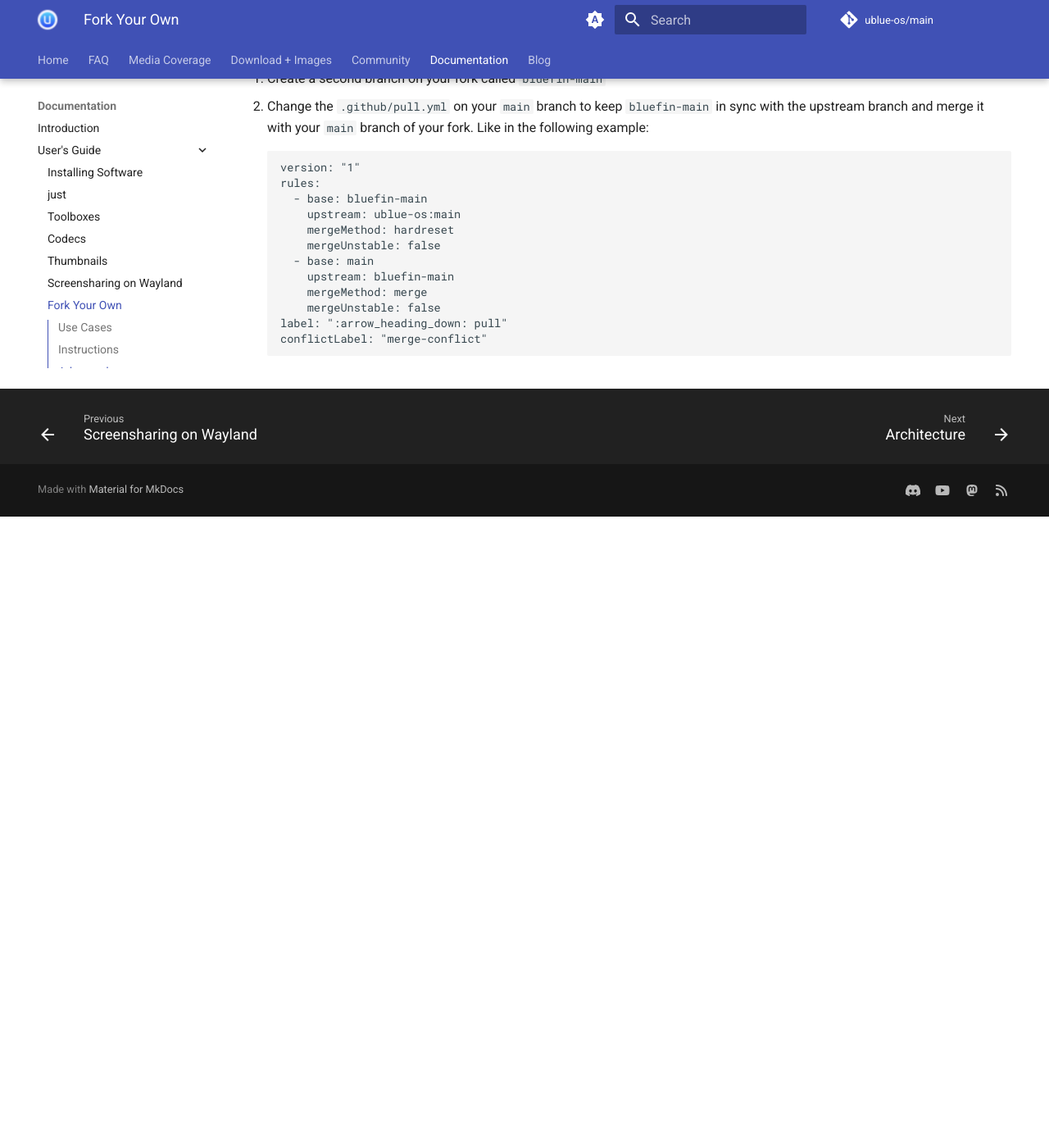
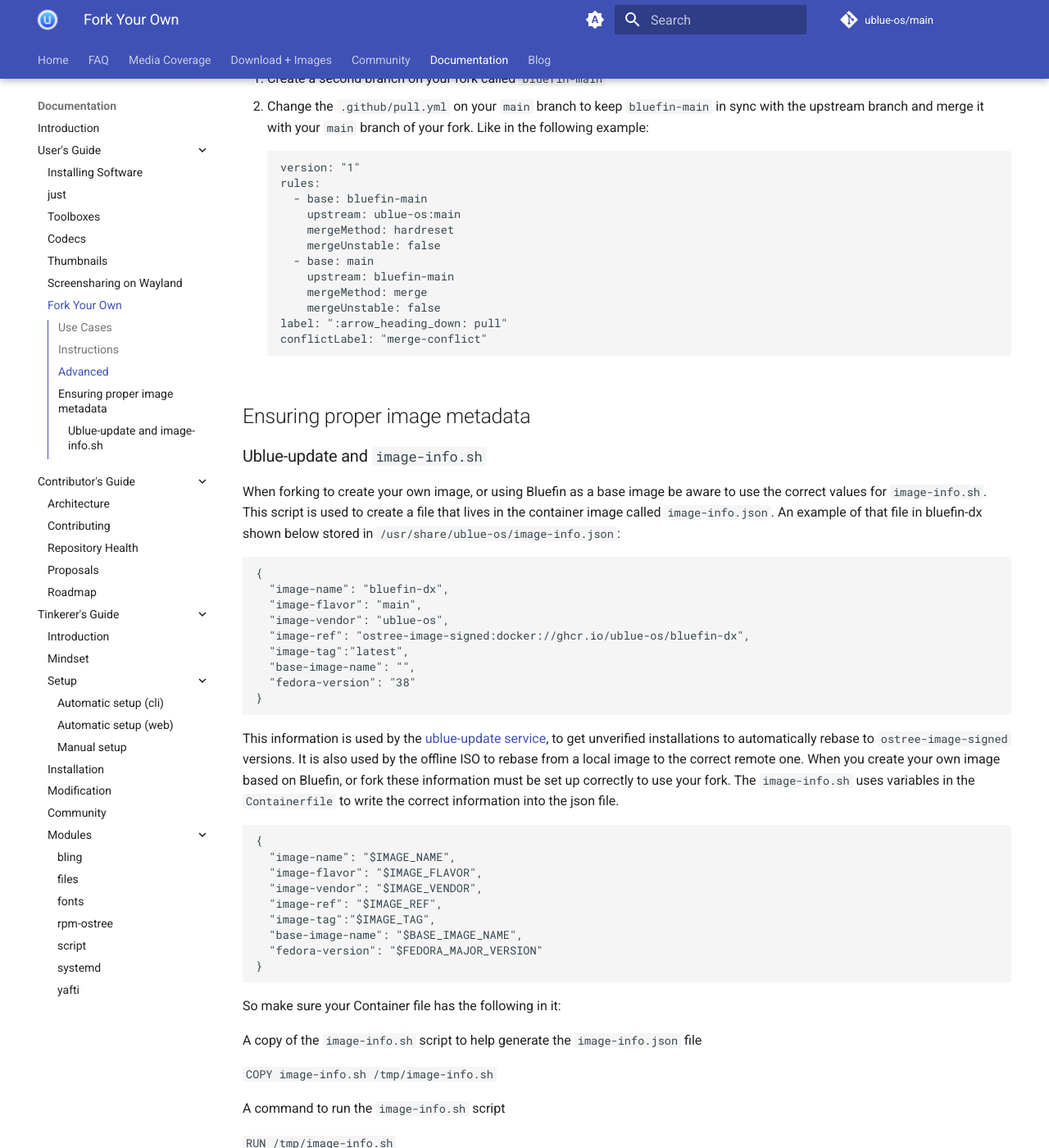
Before and after one commit to ublue-os/website, an MkDocs documentation site: the page built from docs/guide/fork-your-own.md, in a window 1280 px wide and 1400 px high, scrolled down 1461 px. Shown: the whole window at 82% size. Built offline with MkDocs 1.6.1 and Material for MkDocs 9.7.7, drawn with Linux system fonts in a browser that asks for light colours; comment, search, counter and statistics services are not loaded; before the commit the page ends 2091 px from its top, so only the background shows below that; some of the changed text lies outside the part shown.

Commit message:
feat: add image-info information (#577)
Co-authored-by: bobslept <bobslept@users.noreply.github.com>

````diff
--- a/docs/guide/fork-your-own.md
+++ b/docs/guide/fork-your-own.md
@@ -46,3 +46,55 @@ rules:
 label: ":arrow_heading_down: pull"
 conflictLabel: "merge-conflict"
 ```
+
+## Ensuring proper image metadata
+
+### Ublue-update and `image-info.sh`
+
+When forking to create your own image, or using Bluefin as a base image be aware to use the correct values for `image-info.sh`. This script is used to create a file that lives in the container image called `image-info.json`. An example of that file in bluefin-dx shown below stored in `/usr/share/ublue-os/image-info.json`:
+```
+{
+  "image-name": "bluefin-dx",
+  "image-flavor": "main",
+  "image-vendor": "ublue-os",
+  "image-ref": "ostree-image-signed:docker://ghcr.io/ublue-os/bluefin-dx",
+  "image-tag":"latest",
+  "base-image-name": "",
+  "fedora-version": "38"
+}
+```
+
+This information is used by the [ublue-update service](https://github.com/ublue-os/ublue-update/tree/main/files/usr/lib/systemd), to get unverified installations to automatically rebase to `ostree-image-signed` versions. It is also used by the offline ISO to rebase from a local image to the correct remote one. When you create your own image based on Bluefin, or fork these information must be set up correctly to use your fork. The `image-info.sh` uses variables in the `Containerfile` to write the correct information into the json file.
+
+```
+{
+  "image-name": "$IMAGE_NAME",
+  "image-flavor": "$IMAGE_FLAVOR",
+  "image-vendor": "$IMAGE_VENDOR",
+  "image-ref": "$IMAGE_REF",
+  "image-tag":"$IMAGE_TAG",
+  "base-image-name": "$BASE_IMAGE_NAME",
+  "fedora-version": "$FEDORA_MAJOR_VERSION"
+}
+```
+
+So make sure your Container file has the following in it:
+
+A copy of the `image-info.sh` script to help generate the `image-info.json` file
+
+`COPY image-info.sh /tmp/image-info.sh`
+
+A command to run the `image-info.sh` script
+
+`RUN /tmp/image-info.sh`
+
+Be sure that the variables used in the image-info.sh script are set to the right values.
+```
+ARG IMAGE_NAME="${IMAGE_NAME}"
+ARG IMAGE_VENDOR="ublue-os"
+ARG IMAGE_FLAVOR="${IMAGE_FLAVOR}"
+ARG BASE_IMAGE_NAME="${BASE_IMAGE_NAME}"
+ARG FEDORA_MAJOR_VERSION="${FEDORA_MAJOR_VERSION}"
+```
+
+The IMAGE_VENDOR equals the name of your Github account. In our case we set it to "ublue-os". All the other variables are passed in via build arguments of the container.
````
